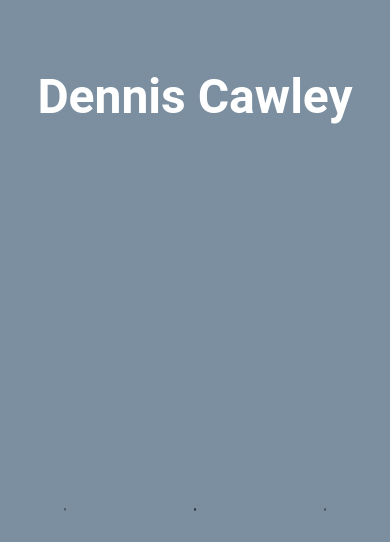
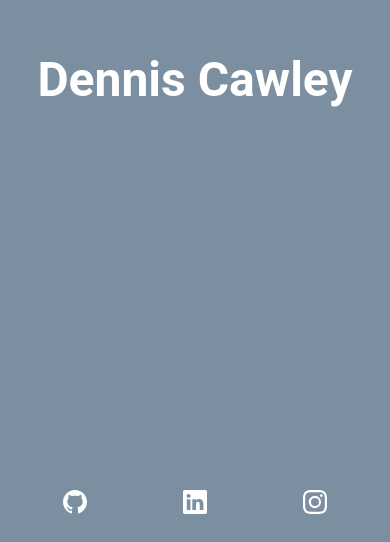
Before and after one commit to djrcawley/PersonalPage, a React (Vite) app: page / in a window 390 px wide. Shown: the part 302-844 px from the top of the page. Built offline with nearby package versions, Linux system fonts and the light colour scheme.

Commit message:
Media Respponsive Sizing Icon Sizing for Web&Mobile

```diff
--- a/package.json
+++ b/package.json
@@ -1,7 +1,7 @@
 {
   "name": "website",
   "version": "0.1.0",
-  "homepage": "https://djrcawley.github.io/djrcawley.github.io",
+  "homepage": "https://www.dennicawley.com",
   "private": true,
   "dependencies": {
     "@testing-library/jest-dom": "^5.16.5",
--- a/src/App.tsx
+++ b/src/App.tsx
@@ -1,15 +1,16 @@
 import { BsLinkedin, BsInstagram, BsGithub } from 'react-icons/bs';
+import { AiOutlineInfoCircle } from "react-icons/ai"
 
 function App() {
   return (
       <main className="flex flex-col items-center justify-center h-screen bg-shadow-blue">
-        <div className='flex items-center h-screen'>
+        <div className='flex flex-col items-center justify-center flex-1'>
           <span className="text-white text-5xl font-roboto font-semibold">Dennis Cawley</span>
         </div>
-        <div className="flex flex-row justify-center w-screen h-12 ">
-          <BsGithub size="25" className='mx-16'/>
-          <BsLinkedin  size="25" className='mx-16'/>
-          <BsInstagram  size="25" className='mx-16'/>
+        <div className="flex flex-row items-center justify-center w-screen h-20">
+          <BsGithub className='text-white mx-12 md:mx-16 text-2xl md:text-3xl'/>
+          <BsLinkedin className='text-white mx-12 md:mx-16 text-2xl md:text-3xl'/>
+          <BsInstagram className='text-white mx-12 md:mx-16 text-2xl md:text-3xl'/>
         </div>
       </main>
 
--- a/src/index.css
+++ b/src/index.css
@@ -1,3 +1,9 @@
 @tailwind base;
 @tailwind components;
 @tailwind utilities;
+
+@supports (-webkit-touch-callout: none) {
+    .h-screen {
+      height: -webkit-fill-available;
+    }
+  }
```
Also changed, not shown: 1 other file (tests, documents, lock files or other folders).
